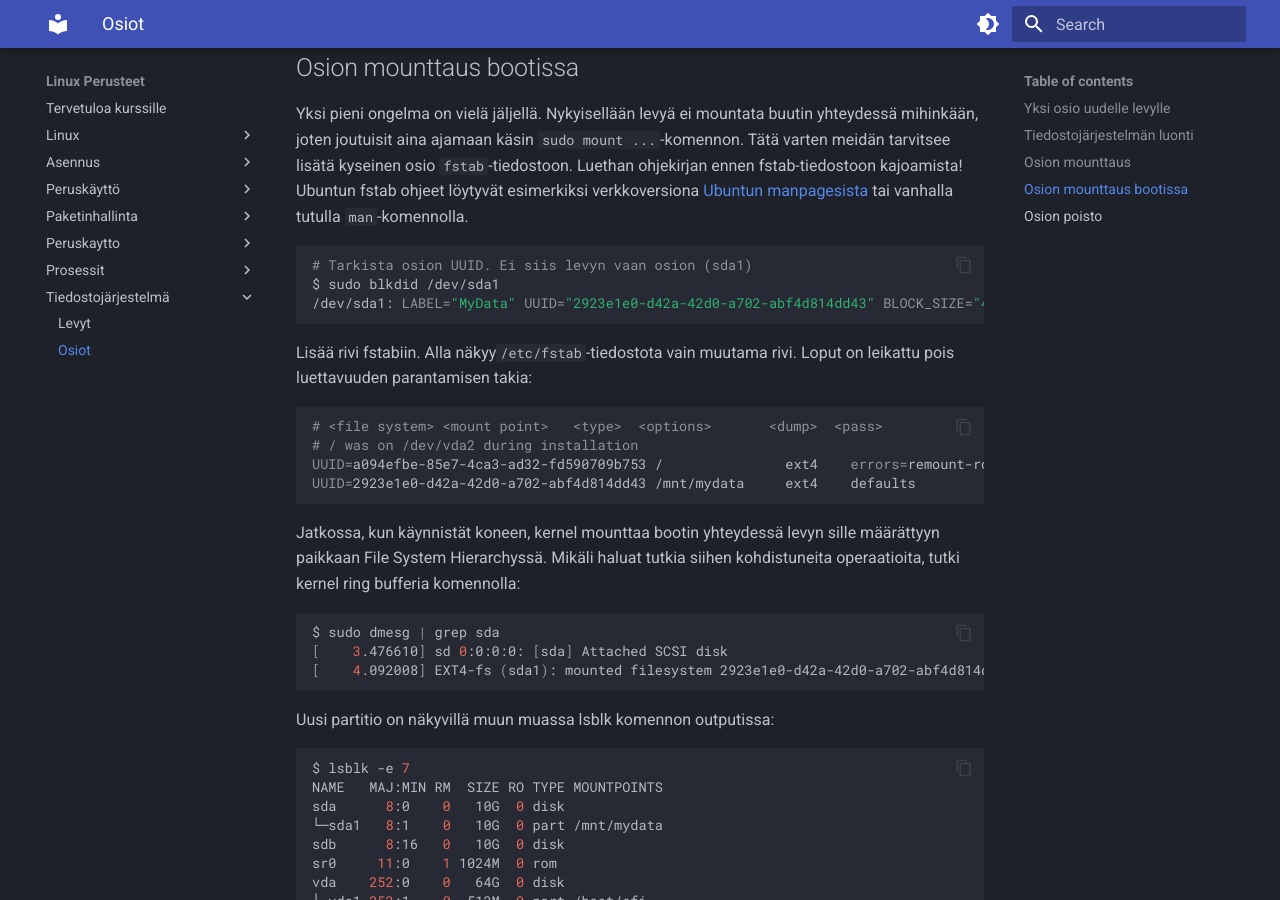
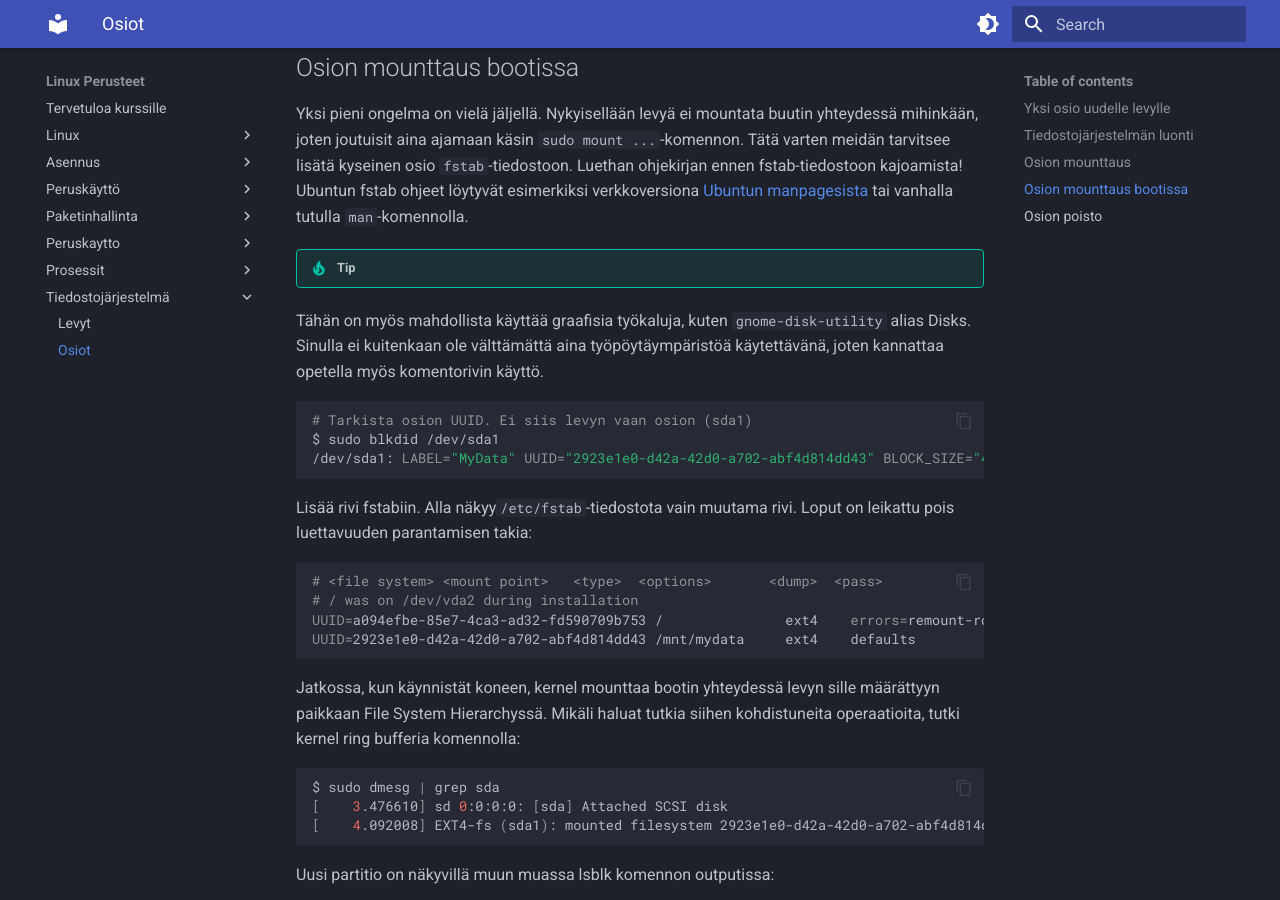
Before and after one commit to sourander/linux-perusteet, an MkDocs documentation site: the page built from docs/tiedostojärjestelmä/osiot.md, in a window 1280 px wide and 900 px high, scrolled down 3709 px. Built offline with MkDocs 1.6.1 and Material for MkDocs 9.7.7, drawn with Linux system fonts in a browser that asks for light colours.

Commit message:
Added mention of Disks

````diff
--- a/docs/tiedostojärjestelmä/osiot.md
+++ b/docs/tiedostojärjestelmä/osiot.md
@@ -171,6 +171,9 @@ $ mount | grep sda
 
 Yksi pieni ongelma on vielä jäljellä. Nykyisellään levyä ei mountata buutin yhteydessä mihinkään, joten joutuisit aina ajamaan käsin `sudo mount ...`-komennon. Tätä varten meidän tarvitsee lisätä kyseinen osio `fstab`-tiedostoon. Luethan ohjekirjan ennen fstab-tiedostoon kajoamista! Ubuntun fstab ohjeet löytyvät esimerkiksi verkkoversiona [Ubuntun manpagesista](https://manpages.ubuntu.com/manpages/jammy/man5/fstab.5.html) tai vanhalla tutulla `man`-komennolla.
 
+!!! tip
+   Tähän on myös mahdollista käyttää graafisia työkaluja, kuten `gnome-disk-utility` alias Disks. Sinulla ei kuitenkaan ole välttämättä aina työpöytäympäristöä käytettävänä, joten kannattaa opetella myös komentorivin käyttö.
+
 ```bash
 # Tarkista osion UUID. Ei siis levyn vaan osion (sda1)
 $ sudo blkdid /dev/sda1
````
